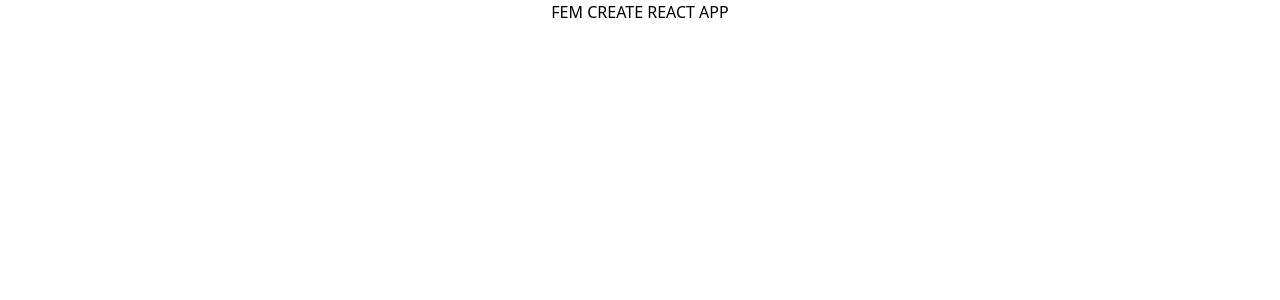
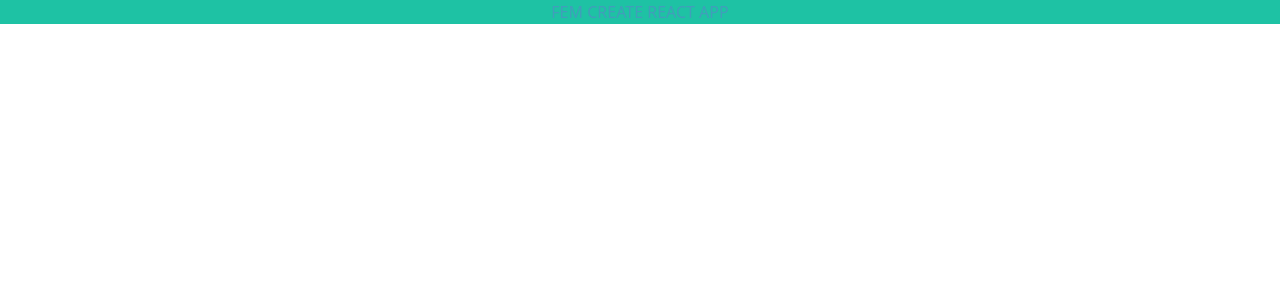
Before and after one commit to NaetharuCodes/fem-planet-facts-site, a React (Create React App) app: page / in a window 1280 px wide. Shown: the top 300 px of the page. Built offline with nearby package versions, Linux system fonts and the light colour scheme.

Commit message:
added custom colors to tailwind config

```diff
--- a/src/App.tsx
+++ b/src/App.tsx
@@ -1,5 +1,9 @@
 function App() {
-  return <div className="App flex justify-center">FEM CREATE REACT APP</div>;
+  return (
+    <div className="App flex justify-center bg-green text-lightBlue">
+      FEM CREATE REACT APP
+    </div>
+  );
 }
 
 export default App;
--- a/tailwind.config.js
+++ b/tailwind.config.js
@@ -3,6 +3,20 @@
   content: ["./src/**/*.{js,jsx,ts,tsx}"],
   theme: {
     extend: {},
+    colors: {
+      white: "#ffffff",
+      black: "#070724",
+      darkGray: "#38384F",
+      lightGray: "#838391",
+      lightBlue: "#419ebb",
+      yellow: "#ead249",
+      purple: "#6f2ed6",
+      darkOrange: "#d14c32",
+      red: "#d83a34",
+      lightOrange: "#cd5120",
+      green: "#1ec2a4",
+      darkBlue: "#2d68f0",
+    },
   },
   plugins: [],
 };
```
